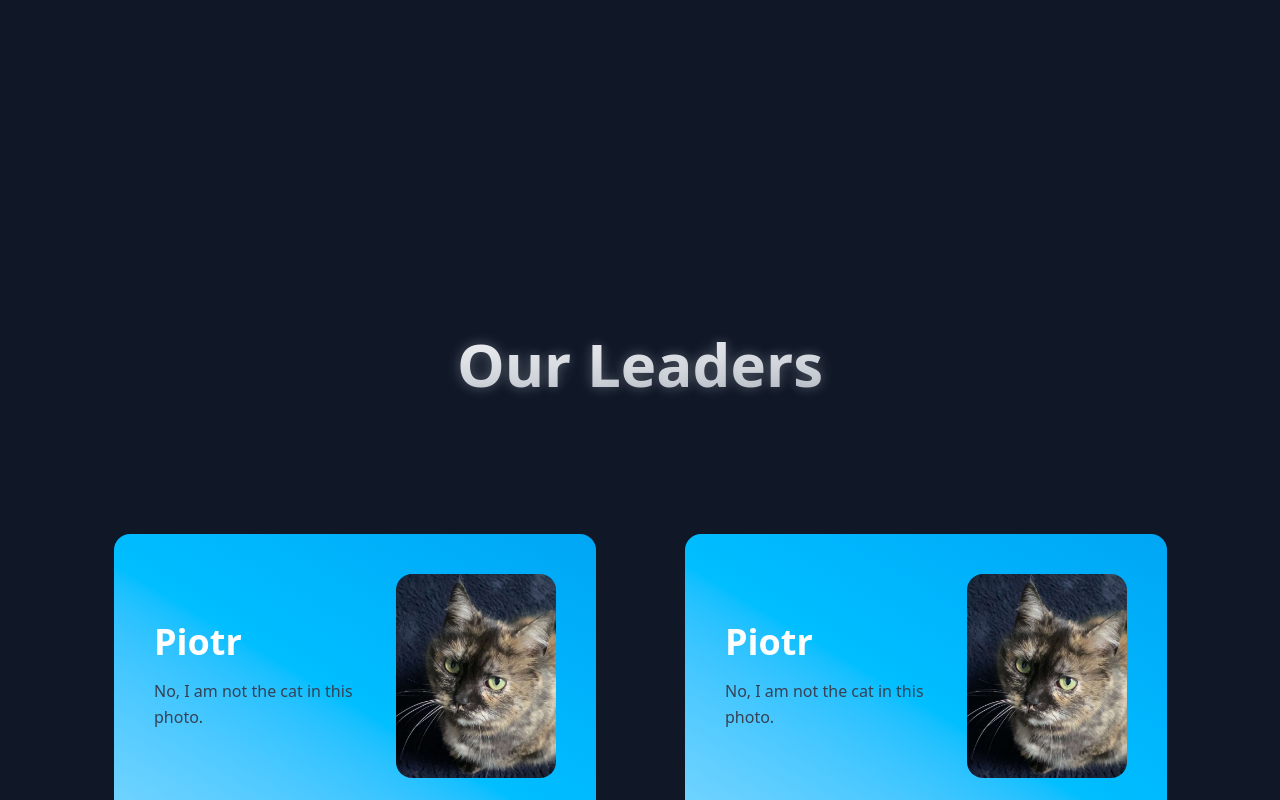
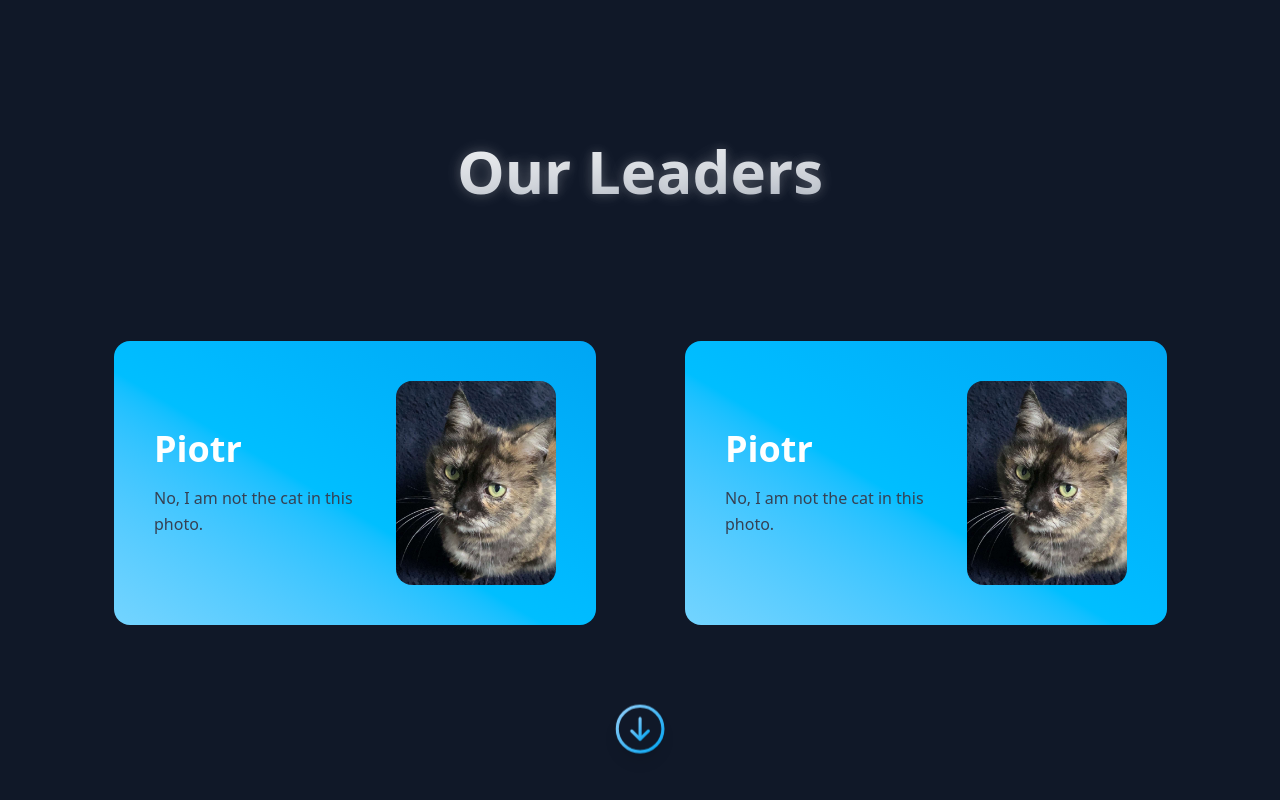
Before and after one commit to piotrkossa/IhaniClubWebsite, a website: page docs/index.html in a window 1280 px wide. Shown: the part 2000-2800 px from the top of the page. Drawn offline with nearby package versions, Linux system fonts and the light colour scheme.

Commit message:
compatibility fix v2

```diff
--- a/docs/index.html
+++ b/docs/index.html
@@ -15,9 +15,9 @@
     <div data-aos-delay="1000" data-aos="fade-down" id="dashboard-container" class="p-2"></div>
 
     <main class="flex-1 p-6 bg-primary text-center">
-        <header class="mb-100 mt-55 text-center">
+        <header class="mb-[clamp(16rem,16vw,25rem)] mt-[clamp(2rem,11.5vw,13.75rem)] text-center">
             <div data-aos="zoom-in" class="flex justify-center mt-16">
-                <div class="overflow-hidden w-76 h-76">
+                <div class="overflow-hidden w-82 h-82 p-3">
                     <div class="w-full h-full bg-gradient-to-b from-white via-gray-300 to-gray-400 mask-ihani transform scale-100 transition-transform duration-300 hover:scale-105"></div>
                 </div>
             </div>
@@ -96,8 +96,11 @@
                         <p class="text-gray-700 leading-relaxed">
                         No, I am not the cat in this photo.
                         </p>
-                </div>
-                    <img src="./assets/peter.jpg" class="w-40 max-h-full rounded-2xl object-cover">
+                    </div>
+
+                    <div class="rounded-2xl overflow-hidden w-full h-full max-w-40">
+                    <img src="./assets/peter.jpg" class="w-full h-full object-contain">
+                    </div>
                 </div>
             </div>
             </div>
@@ -110,8 +113,11 @@
                         <p class="text-gray-700 leading-relaxed">
                         No, I am not the cat in this photo.
                         </p>
-                </div>
-                    <img src="./assets/peter.jpg" class="w-40 max-h-full rounded-2xl object-cover">
+                    </div>
+
+                    <div class="rounded-2xl overflow-hidden w-full h-full max-w-40">
+                    <img src="./assets/peter.jpg" class="w-full h-full object-contain">
+                    </div>
                 </div>
             </div>
             </div>
@@ -148,12 +154,14 @@
     <script src="https://unpkg.com/aos@2.3.1/dist/aos.js"></script>
     <script>
         AOS.init({
+            offset: 200,
             duration: 1000,
             once: true,
         });
 
         window.addEventListener('load', () => {
             window.scrollTo(0, 0);
+            AOS.refresh();
         });
     </script>
 
```
